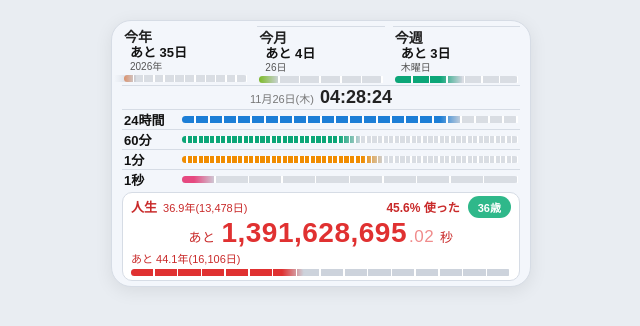
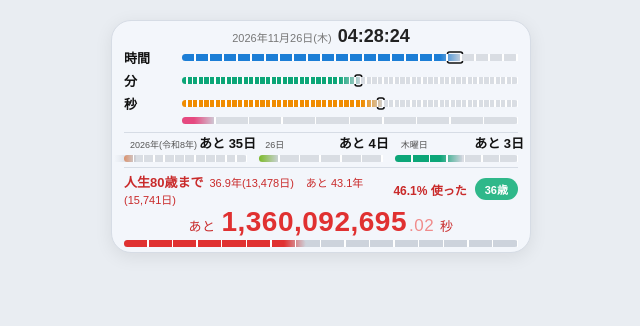
Before and after one commit to tomamemory141/rain, a plain HTML site: page time.html in a window 1280 px wide. Shown: the whole page, without its empty margins (319-959 px from the left). Drawn offline with Linux system fonts and the light colour scheme.

Commit message:
Add files via upload

```diff
--- a/time.html
+++ b/time.html
@@ -21,7 +21,7 @@
   .rt em strong span{font-size:9px;color:#777;font-weight:normal;margin-right:3px}
   .rt em small{display:block;line-height:1.1;font-size:10px;color:#555;font-variant-numeric:tabular-nums}
   .rt .pc,.bigmeta .pc{display:none}
-  .clockrow{text-align:center;padding:1px 0 0;line-height:1.2;border-top:1px solid var(--line);margin-top:2px}
+  .clockrow{text-align:center;padding:0;line-height:1.2}
   .clock{font-size:18px;font-weight:bold;color:#222;font-variant-numeric:tabular-nums}
   .clock small{font-size:11px;color:#777;font-weight:normal;margin-right:6px}
   .pcall{color:#d9480f;font-size:14px;font-weight:bold;margin-right:8px}
@@ -36,7 +36,7 @@
   @keyframes drip{0%{transform:translateY(-5px) scaleY(.4);opacity:.9}60%{opacity:.6}100%{transform:translateY(16px) scaleY(1.3);opacity:0}}
   .row.wide{display:flex;align-items:center;gap:8px;padding:0 2px}
   .row.wide .rt2{display:contents}
-  .row.wide .rt2 b{order:1;width:50px;flex:none;font-size:13px;font-weight:bold;color:#111}
+  .row.wide .rt2 b{order:1;width:50px;white-space:nowrap;flex:none;font-size:13px;font-weight:bold;color:#111}
   .row.wide .bar{order:2;flex:1;margin:0}
   .row.wide .rt2 span{order:3;width:0;flex:none;text-align:right;font-size:10px;color:#666;white-space:nowrap}
   .rt2 b{font-size:12px;color:#222}
@@ -47,6 +47,19 @@
   .cd .d{font-size:17px;font-weight:300;font-variant-numeric:tabular-nums}
   .cd .u{font-size:12px;color:#555;white-space:nowrap}
   .cd .memo{width:100%;font-size:10px;color:#555;line-height:1.25}
+  .row{border-top:0!important}
+  .sect{font-size:10px;font-weight:bold;color:#666;letter-spacing:.04em;margin:4px 2px 1px;padding-top:3px;border-top:1px solid var(--line)}
+  .sect{font-size:0!important;line-height:0;padding:0!important;margin:5px 2px 4px!important}
+  .sect.first{display:none!important}
+  .rows2 .rt b{display:none}
+  .sect.first{border-top:0;margin-top:1px;padding-top:0}
+  .stack{position:relative;margin-bottom:8px}
+  .stack .row.wide{margin-bottom:4px}
+  .stack .row.wide:last-of-type{margin-bottom:0}
+  .funnel{position:absolute;left:0;top:0;width:100%;height:100%;pointer-events:none;overflow:visible}
+  .row.wide .rt2 b small{display:none;font-size:11px;font-weight:bold;color:#1c7ed6;margin-left:6px;font-variant-numeric:tabular-nums}
+  .rows2 .rt em{display:flex!important;justify-content:space-between;align-items:baseline;gap:2px;white-space:nowrap}
+  .rows2 .rt em small{font-size:9px}
   .rt{flex-wrap:wrap}
   .rt>span:first-child{display:contents}
   .rt em{order:3;flex:0 0 100%;min-width:0}
@@ -62,7 +75,8 @@
   .bar i{display:block;height:100%;width:0;border-radius:5px}
   .gr{background:var(--white);border:1px solid var(--line);border-radius:10px;padding:3px 8px 4px;margin-top:3px}
   canvas{width:100%;display:block}
-  .bigbox{text-align:center;background:#fff;border-color:var(--line)}
+  #lifesect+.bigbox{margin-top:2px}
+  .bigbox{text-align:center;background:transparent!important;border:0!important;padding:0 2px!important;margin-top:0!important}
   .bigsec{font-size:28px;line-height:1.1;padding:0;font-weight:bold;color:#e03131;font-variant-numeric:tabular-nums;letter-spacing:.5px;transition:color .15s}
   .bigsec small{font-size:14px;color:#9aa1ad;margin-left:6px;font-weight:normal}
   .lifehead{display:flex;justify-content:space-between;align-items:center}
@@ -73,7 +87,8 @@
   .bigsec .dp{font-size:17px;color:#f08c8c;font-weight:normal;margin-left:2px}
   .bigsec small{font-size:13px!important;color:#c92a2a}
   .bigsec small.pre{margin:0 6px 0 0}
-  .bigmeta{display:flex;justify-content:space-between;font-size:11px;color:#c92a2a;margin-top:2px}
+  .lifenow .lf2{margin-left:12px}
+  .bigmeta{display:none!important;justify-content:space-between;font-size:11px;color:#c92a2a;margin-top:2px}
   .bigmeta .pc{color:#f2a33a;font-size:12px}
   .bigbar{background:#cdd3dc;--track:#cdd3dc}
   .bigsec.flash{color:#ff8787}
@@ -91,17 +106,22 @@
     <div class="score"><b id="wk"></b><span>のこり(週)</span></div>
     <p id="msg"></p>
   </div>
+  <div class="sect first">今日(1日の中の時間)</div>
+  <div class="clockrow"><span class="clock" id="clock"></span></div>
+  <div class="stack" id="stack"><svg class="funnel" id="funnel"></svg>
+  <div class="row wide"><div class="rt2"><b>時間<small id="l_h"></small></b><span id="t_h" style="display:none"></span></div><div class="bar" style="--n:24"><i id="b_h" class="step" style="background:#1c7ed6"></i></div></div>
+  <div class="row wide"><div class="rt2"><b>分<small id="l_m60"></small></b><span id="t_m60" style="display:none"></span></div><div class="bar" style="--n:60"><i id="b_m60" class="step" style="background:#0ca678"></i></div></div>
+  <div class="row wide"><div class="rt2"><b>秒<small id="l_s60"></small></b><span id="t_s60" style="display:none"></span></div><div class="bar" style="--n:60"><i id="b_s60" class="step" style="background:#f08c00"></i></div></div>
+  <div class="row wide"><div class="rt2"><b><small id="l_ms"></small></b><span id="t_ms" style="display:none"></span></div><div class="bar" style="--n:10"><i id="b_ms" style="background:#e64980;transition:width .06s linear"></i></div></div>
+  </div>
+  <div class="sect">カレンダー(今年・今月・今週)</div>
   <div class="rows2">
   <div class="row"><div class="rt"><b>今年</b><em id="e_y"></em></div><div class="bar" style="--n:12"><i id="b_y" style="background:#e8590c"></i></div></div>
   <div class="row"><div class="rt"><b>今月</b><em id="e_m"></em></div><div class="bar" style="--n:6"><i id="b_m" style="background:#74b816"></i></div></div>
   <div class="row"><div class="rt"><b>今週</b><em id="e_w"></em></div><div class="bar" style="--n:7"><i id="b_w" style="background:#0ca678"></i></div></div>
   <div class="row" style="display:none"><div class="rt"><b>今日</b><em id="e_d"></em></div><div class="bar" style="--n:4"><i id="b_d" style="background:#4aa8e0"></i></div></div>
   </div>
-  <div class="clockrow"><span class="clock" id="clock"></span></div>
-  <div class="row wide"><div class="rt2"><b>24時間</b><span id="t_h" style="display:none"></span></div><div class="bar" style="--n:24"><i id="b_h" class="step" style="background:#1c7ed6"></i></div></div>
-  <div class="row wide"><div class="rt2"><b>60分</b><span id="t_m60" style="display:none"></span></div><div class="bar" style="--n:60"><i id="b_m60" class="step" style="background:#0ca678"></i></div></div>
-  <div class="row wide"><div class="rt2"><b>1分</b><span id="t_s60" style="display:none"></span></div><div class="bar" style="--n:60"><i id="b_s60" class="step" style="background:#f08c00"></i></div></div>
-  <div class="row wide"><div class="rt2"><b>1秒</b><span id="t_ms" style="display:none"></span></div><div class="bar" style="--n:10"><i id="b_ms" style="background:#e64980;transition:width .06s linear"></i></div></div>
+  <div class="sect" id="lifesect">人生</div>
   <div class="gr bigbox">
     <div class="lifehead"><div class="lifenow" id="lifenow"></div><span class="lifeR"><b class="pcall" id="pcall"></b><span class="badge" id="age"></span></span></div>
     <div class="bigsec" id="bigsec"></div>
@@ -123,7 +143,7 @@
 <script>
 const DAY=86400000,q=new URLSearchParams(location.search);
 // 誕生日はアドレスで渡す(?b=年-月-日)。ファイルには書かない
-const bp=(q.get("b")||"1990-01-01").split("-").map(Number),birth=new Date(bp[0],bp[1]-1,bp[2]),end=new Date(bp[0]+(+q.get("age")||81),bp[1]-1,bp[2]);
+const bp=(q.get("b")||"1990-01-01").split("-").map(Number),birth=new Date(bp[0],bp[1]-1,bp[2]),end=new Date(bp[0]+(+q.get("age")||80),bp[1]-1,bp[2]);
 const U={year:{n:"年",f:ms=>ms/DAY/365.2425},week:{n:"週",f:ms=>ms/DAY/7},day:{n:"日",f:ms=>ms/DAY},hour:{n:"時間",f:ms=>ms/3600000},sec:{n:"秒",f:ms=>ms/1000}};
 const cols=52,rows=80,cv=document.getElementById("cv"),ctx=cv.getContext("2d");
 let prog=1,raf=0;
@@ -138,11 +158,16 @@ function nums(){
     m:[new Date(y0,mo,1),new Date(y0,mo+1,1)],
     y:[new Date(y0,0,1),new Date(y0+1,0,1)]};
   // 24時間・60分・1分: 区切りごとに減っていく
-  $("clock").innerHTML="<small>"+(now.getMonth()+1)+"月"+now.getDate()+"日("+"日月火水木金土"[now.getDay()]+")</small>"+pad(now.getHours())+":"+pad(now.getMinutes())+":"+pad(now.getSeconds());
+  $("clock").innerHTML="<small>"+now.getFullYear()+"年"+(now.getMonth()+1)+"月"+now.getDate()+"日("+"日月火水木金土"[now.getDay()]+")</small>"+pad(now.getHours())+":"+pad(now.getMinutes())+":"+pad(now.getSeconds());
   const hh=now.getHours(),mm=now.getMinutes(),ss=now.getSeconds();
   const sh=hh*3600+mm*60+ss, sm=mm*60+ss;
   const blk={h:Math.ceil((86400-sh)/3600),m60:Math.ceil((3600-sm)/60),s60:Math.ceil(60-ss)};
   const N={h:24,m60:60,s60:60};
+  drawFunnel(blk);
+  $("l_h").textContent=(now.getMonth()+1)+"月"+now.getDate()+"日";
+  $("l_m60").textContent=hh+"時台";
+  $("l_s60").textContent=hh+":"+pad(mm);
+  $("l_ms").textContent=hh+":"+pad(mm)+":"+pad(ss);
   for(const k in blk)$("b_"+k).style.width=(blk[k]/N[k]*100)+"%";
   $("t_h").textContent="あと "+Math.floor((86400-sh)/3600)+"時間"+pad(Math.floor((86400-sh)%3600/60))+"分";
   $("t_m60").textContent="あと "+Math.floor((3600-sm)/60)+"分"+pad((3600-sm)%60)+"秒";
@@ -155,22 +180,23 @@ function nums(){
     d:()=>{const m=Math.floor((T.d[1]-now)/60000);return["あと "+Math.floor(m/60)+"時間"+pad(m%60)+"分",now.getHours()+"時"];},
     w:()=>["あと "+Math.floor((T.w[1]-now)/DAY)+"日",W[now.getDay()]+"曜日"],
     m:()=>["あと "+Math.floor((T.m[1]-now)/DAY)+"日",dd+"日"],
-    y:()=>["あと "+Math.floor((T.y[1]-now)/DAY)+"日",y0+"年"]};
+    y:()=>["あと "+Math.floor((T.y[1]-now)/DAY)+"日",y0+"年(令和"+(y0-2018)+"年)"]};
   for(const k in T){
     const [a,b]=T[k],left=(b-now)/(b-a),t=info[k]();
-    $("e_"+k).innerHTML="<strong>"+t[0]+"</strong><small>"+t[1]+"</small>";
+    $("e_"+k).innerHTML="<small>"+t[1]+"</small><strong>"+t[0]+"</strong>";
     $("b_"+k).style.width=(100-(1-left)*100*prog)+"%";
   }
   for(const k in U){
     const u=U[k],total=u.f(end-birth),lived=u.f(now-birth),left=total-lived,pc=lived/total*100;
     if(k!=="sec")continue;
-    if(k==="sec"){const dl=(now-birth)/DAY;$("lifenow").innerHTML="<b>人生</b>"+(Math.floor(dl/365.2425*10)/10).toFixed(1)+"年("+fmt(dl)+"日)";$("e_sec").textContent="あと "+((end-now)/DAY/365.2425).toFixed(1)+"年("+fmt((end-now)/DAY)+"日)";$("p_sec").textContent=(pc*prog).toFixed(1)+"%";$("b_sec").style.width=(pc*prog)+"%";continue;}
+    if(k==="sec"){const dl=(now-birth)/DAY;$("lifenow").innerHTML="<b>人生"+(end.getFullYear()-birth.getFullYear())+"歳まで</b>"+(Math.floor(dl/365.2425*10)/10).toFixed(1)+"年("+fmt(dl)+"日)"+"<span class=\"lf2\">あと "+((end-now)/DAY/365.2425).toFixed(1)+"年("+fmt((end-now)/DAY)+"日)</span>";$("e_sec").textContent="あと "+((end-now)/DAY/365.2425).toFixed(1)+"年("+fmt((end-now)/DAY)+"日)";$("p_sec").textContent=(pc*prog).toFixed(1)+"%";$("b_sec").style.width=(pc*prog)+"%";continue;}
     const F=k==="year"?(v=>v.toFixed(1)):fmt;$("e_"+k).innerHTML="<strong><span>のこり</span>"+F(left)+"</strong><small>全部 "+F(total)+"</small>";
     $("p_"+k).textContent=(pc*prog).toFixed(1)+"%";
     $("b_"+k).style.width=(100-pc*prog)+"%";
   }
   const wl=U.week.f(end-now);
   $("wk").textContent=fmt(wl);
+  $("lifesect").textContent="人生("+(end.getFullYear()-birth.getFullYear())+"歳まで)";
   $("pcall").textContent=(U.week.f(now-birth)/U.week.f(end-birth)*100*prog).toFixed(1)+"% 使った";
   $("age").textContent=Math.floor((now-birth)/DAY/365.2425)+"歳";
   $("msg").innerHTML="人生の約"+(U.week.f(now-birth)/U.week.f(end-birth)*100).toFixed(0)+"%を使いました。<br><small>残りはいまも減っています</small>";
@@ -208,6 +234,18 @@ function drawToday(){
   }
   $("todaylbl").textContent="今日の1440分(1マス=1分)。今日はあと "+fmt((86400-sec)/3600)+"時間"+pad(Math.floor((86400-sec)%3600/60))+"分";
 }
+// 24時間→60分→1分→1秒: 上の棒の「いまのマス」が、下の棒ぜんぶに広がる
+function drawFunnel(blk){
+  const st=$("stack"),sr=st.getBoundingClientRect(),ks=["h","m60","s60","ms"],N=[24,60,60,10],C=["#1c7ed6","#0ca678","#f08c00"];
+  const R=ks.map(k=>$("b_"+k).parentElement.getBoundingClientRect());let h="<defs>";
+  C.forEach((c,k)=>{h+='<linearGradient id="fg'+k+'" x1="0" y1="0" x2="0" y2="1"><stop offset="0" stop-color="'+c+'" stop-opacity=".6"/><stop offset="1" stop-color="'+c+'" stop-opacity=".1"/></linearGradient>';});
+  h+="</defs>";
+  for(let k=0;k<3;k++){
+    const b=R[k],nb=R[k+1],i=Math.max(0,blk[ks[k]]-1),w=b.width/N[k],x0=b.left-sr.left+i*w,x1=x0+w,y1=b.bottom-sr.top,y2=nb.top-sr.top,m=(y1+y2)/2,L=nb.left-sr.left,Rr=nb.right-sr.left;
+    h+='<rect x="'+(x0-.5)+'" y="'+(b.top-sr.top-2)+'" width="'+(w+1)+'" height="'+(b.height+4)+'" rx="2" fill="none" stroke="#111" stroke-width="1.6"/>';
+  }
+  $("funnel").innerHTML=h;
+}
 // 試験などの日付。アドレスに &x=電験三種@2027-09-05@メモ のように付ける(複数は &x=… を並べる)
 const EVENTS=q.getAll("x").map(t=>{const [name,date,...m]=t.split("@");return{name,date:new Date(date+"T00:00:00"),memo:m.join("@")};}).filter(e=>e.name&&!isNaN(e.date));
 function renderEvents(list){
```
